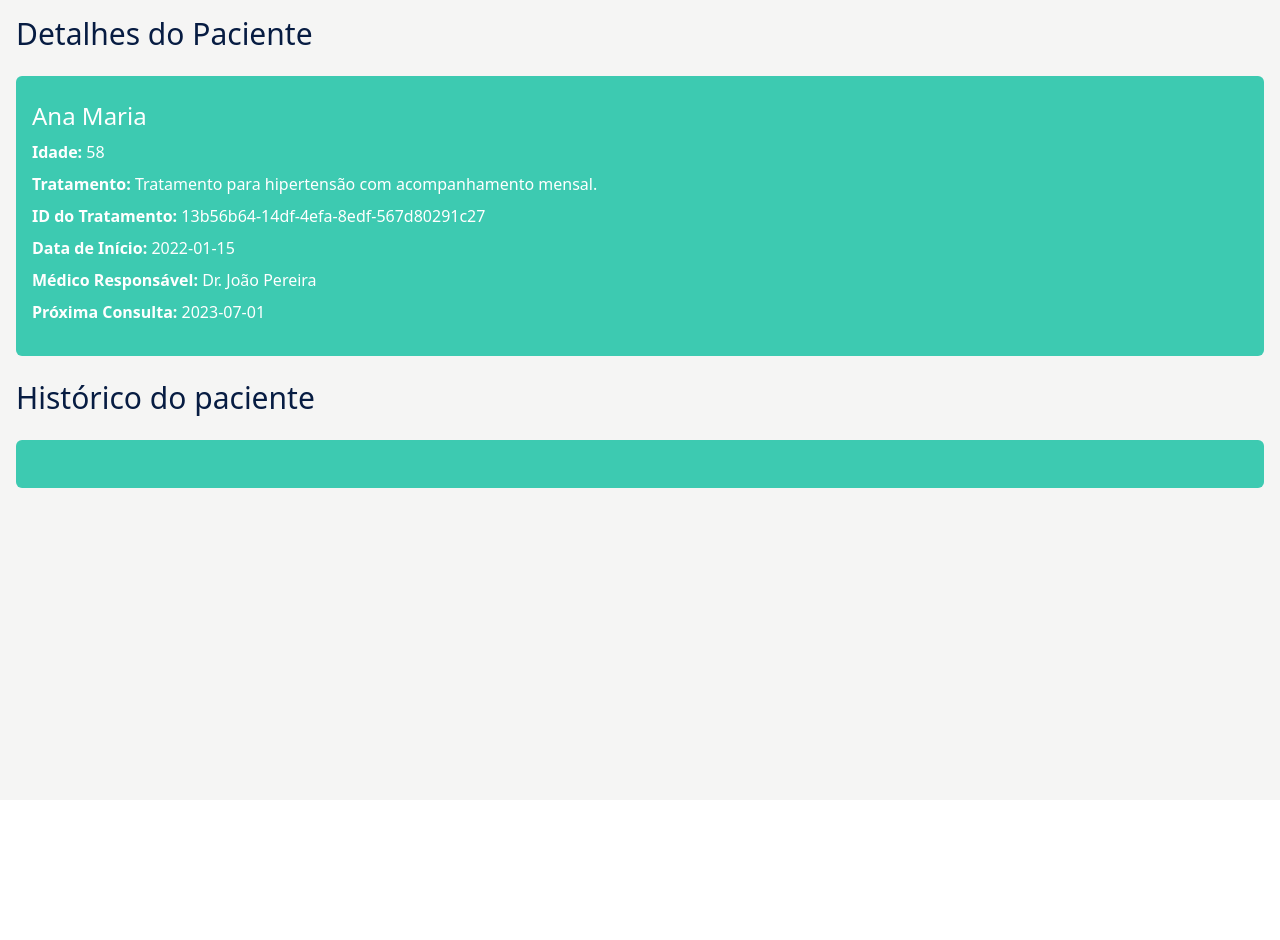
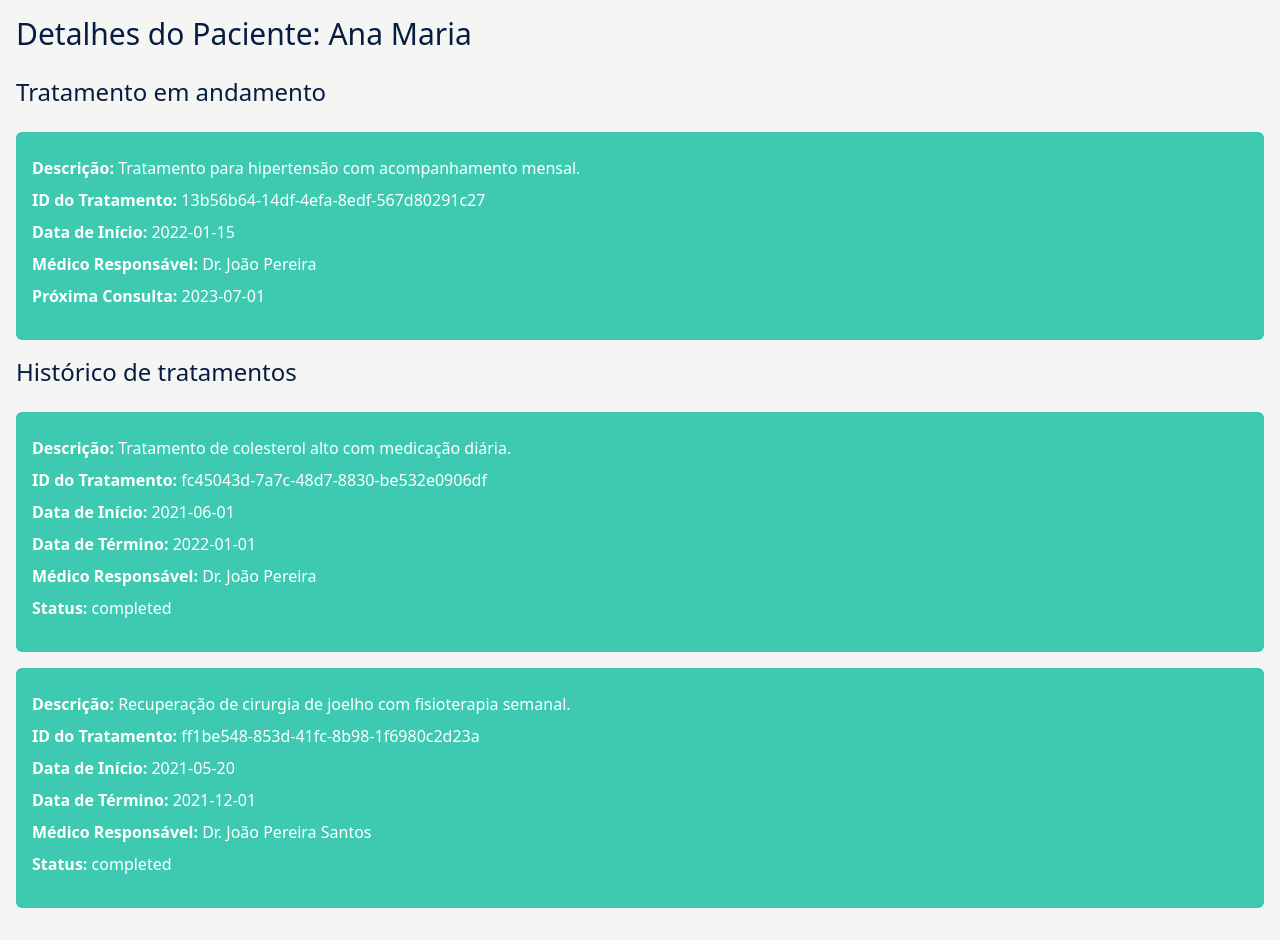
Before and after one commit to mauroDasChagas/hackathon-saude-4.0, a React (Create React App) app in the folder src/frontend/: page /patient/1 in a window 1280 px wide. Before the commit the page ends 800 px from the top, so only its background shows below. Built offline with nearby package versions, Linux system fonts and the light colour scheme.

Commit message:
🔨 feat: adaptation of data to the patient's treatment history structure

```diff
--- a/src/frontend/src/components/Card.jsx
+++ b/src/frontend/src/components/Card.jsx
@@ -1,15 +1,17 @@
 import React from 'react';
 import { Link } from 'react-router-dom';
 
-const Card = ({ id, name, age, treatment, doctor, nextAppointment }) => {
+const Card = ({ id, name, age, treatments }) => {
+    const currentTreatment = treatments[0];
+
     return (
         <Link to={`/patient/${id}`} className="block">
             <div className="bg-primary px-4 py-6 rounded-md hover:bg-secondary">
                 <h2 className="text-2xl mb-2">{name}</h2>
                 <p className="mb-1"><strong>Idade:</strong> {age}</p>
-                <p className="mb-1"><strong>Tratamento:</strong> {treatment}</p>
-                <p className="mb-1"><strong>Médico Responsável:</strong> {doctor}</p>
-                <p><strong>Próxima Consulta:</strong> {nextAppointment}</p>
+                <p className="mb-1"><strong>Tratamento Atual:</strong> {currentTreatment.description}</p>
+                <p className="mb-1"><strong>Médico:</strong> {currentTreatment.doctor}</p>
+                <p><strong>Próxima Consulta:</strong> {currentTreatment.nextAppointment}</p>
             </div>
         </Link>
     );
--- /dev/null
+++ b/src/frontend/src/mockedData/patientsDataLake.js
@@ -0,0 +1,58 @@
+import { v4 as uuidv4 } from 'uuid';
+
+export const mockData = [
+    {
+        _id: 1,
+        name: 'Ana Maria',
+        age: 58,
+        treatments: [
+            {
+                treatmentId: uuidv4(),
+                description: 'Tratamento para hipertensão com acompanhamento mensal.',
+                startDate: '2022-01-15',
+                doctor: 'Dr. João Pereira',
+                nextAppointment: '2023-07-01',
+                status: 'ongoing'
+            },
+            {
+                treatmentId: uuidv4(),
+                description: 'Tratamento de colesterol alto com medicação diária.',
+                startDate: '2021-06-01',
+                endDate: '2022-01-01',
+                doctor: 'Dr. João Pereira',
+                status: 'completed'
+            },
+            {
+                treatmentId: uuidv4(),
+                description: 'Recuperação de cirurgia de joelho com fisioterapia semanal.',
+                startDate: '2021-05-20',
+                endDate: '2021-12-01',
+                doctor: 'Dr. João Pereira Santos',
+                status: 'completed'
+            }
+        ]
+    },
+    {
+        _id: 2,
+        name: 'Carlos Silva',
+        age: 45,
+        treatments: [
+            {
+                treatmentId: uuidv4(),
+                description: 'Recuperação de cirurgia de joelho com fisioterapia semanal.',
+                startDate: '2022-05-20',
+                doctor: 'Dr. Miguel Oliveira',
+                nextAppointment: '2023-06-28',
+                status: 'ongoing'
+            },
+            {
+                treatmentId: uuidv4(),
+                description: 'Tratamento de fratura no braço com imobilização.',
+                startDate: '2020-12-01',
+                endDate: '2021-04-01',
+                doctor: 'Dr. Miguel Oliveira',
+                status: 'completed'
+            }
+        ]
+    },
+];
--- a/src/frontend/src/pages/DoctorHome.jsx
+++ b/src/frontend/src/pages/DoctorHome.jsx
@@ -1,6 +1,6 @@
 import React, { useState } from 'react';
 import Card from '../components/Card';
-import { mockData } from '../mockedData/patients';
+import { mockData } from '../mockedData/patientsDataLake';
 
 const userName = "Renan";
 
@@ -10,6 +10,11 @@ const DoctorHome = () => {
     const filteredPatients = mockData.filter(patient =>
         patient.name.toLowerCase().includes(searchTerm.toLowerCase())
     );
+
+    const patientsWithOngoingTreatments = filteredPatients.map(patient => ({
+        ...patient,
+        treatments: patient.treatments.filter(treatment => treatment.status === 'ongoing')
+    })).filter(patient => patient.treatments.length > 0);
 
     return (
         <div className="p-4 bg-stone-100 min-h-screen text-white">
@@ -27,15 +32,13 @@ const DoctorHome = () => {
                 />
             </div>
             <div className="grid grid-cols-1 md:grid-cols-2 lg:grid-cols-3 gap-4">
-                {filteredPatients.map(patient => (
+                {patientsWithOngoingTreatments.map(patient => (
                     <Card
-                        key={patient.id}
-                        id={patient.id}
+                        key={patient._id}
+                        id={patient._id}
                         name={patient.name}
                         age={patient.age}
-                        treatment={patient.treatment}
-                        doctor={patient.doctor}
-                        nextAppointment={patient.nextAppointment}
+                        treatments={patient.treatments}
                     />
                 ))}
             </div>
--- a/src/frontend/src/pages/Login.jsx
+++ b/src/frontend/src/pages/Login.jsx
@@ -13,7 +13,7 @@ const Login = ({ onLogin }) => {
     return (
         <div className="flex h-screen justify-center items-center bg-gradient-to-r from-teal-300 to-teal-500 text-white">
             <div className="bg-white p-8 rounded-lg shadow-lg text-center w-full max-w-md">
-                <h1 className="text-4xl mb-8 text-secondary">Bem-vindo(a) à Open Health</h1>
+                <h1 className="text-4xl mb-8 text-secondary">Bem-vindo(a) à <strong>MedSync</strong></h1>
                 <div className="mb-4">
                     <input
                         type="text"
--- a/src/frontend/src/pages/PatientDetailsPage.jsx
+++ b/src/frontend/src/pages/PatientDetailsPage.jsx
@@ -1,34 +1,54 @@
 import React from 'react';
 import { useParams } from 'react-router-dom';
-import { mockData } from '../mockedData/patients';
+import { mockData } from '../mockedData/patientsDataLake';
 
-const PatientDetails = () => {
+const PatientDetailsPage = () => {
     const { id } = useParams();
-    const patient = mockData.find(p => p.id === parseInt(id));
+    const patient = mockData.find(p => p._id === parseInt(id));
 
     if (!patient) {
         return <div className="p-4 bg-stone-100 min-h-screen text-white">Paciente não encontrado</div>;
     }
 
+    const activeTreatments = patient.treatments.filter(treatment => treatment.status === 'ongoing');
+    const completedTreatments = patient.treatments.filter(treatment => treatment.status === 'completed');
+
     return (
         <div className="p-4 bg-stone-100 min-h-screen text-white">
-            <h1 className="text-3xl text-secondary mb-6">Detalhes do Paciente</h1>
-            <div className="bg-primary px-4 py-6 rounded-md">
-                <h2 className="text-2xl mb-2">{patient.name}</h2>
-                <p className="mb-2"><strong>Idade:</strong> {patient.age}</p>
-                <p className="mb-2"><strong>Tratamento:</strong> {patient.treatment}</p>
-                <p className="mb-2"><strong>ID do Tratamento:</strong> {patient.treatmentId}</p>
-                <p className="mb-2"><strong>Data de Início:</strong> {patient.startDate}</p>
-                <p className="mb-2"><strong>Médico Responsável:</strong> {patient.doctor}</p>
-                <p className="mb-2"><strong>Próxima Consulta:</strong> {patient.nextAppointment}</p>
-            </div>
+            <h1 className="text-3xl text-secondary mb-6">Detalhes do Paciente: {patient.name}</h1>
 
-            <h1 className="text-3xl mt-6 mb-6 text-secondary mb-6">Histórico do paciente</h1>
-            <div className="bg-primary px-4 py-6 rounded-md">
+            <h2 className="text-2xl text-secondary mb-6">Tratamento em andamento</h2>
+            {activeTreatments.length > 0 ? (
+                activeTreatments.map(treatment => (
+                    <div key={treatment.treatmentId} className="bg-primary px-4 py-6 rounded-md mb-4">
+                        <p className="mb-2"><strong>Descrição:</strong> {treatment.description}</p>
+                        <p className="mb-2"><strong>ID do Tratamento:</strong> {treatment.treatmentId}</p>
+                        <p className="mb-2"><strong>Data de Início:</strong> {treatment.startDate}</p>
+                        <p className="mb-2"><strong>Médico Responsável:</strong> {treatment.doctor}</p>
+                        <p className="mb-2"><strong>Próxima Consulta:</strong> {treatment.nextAppointment}</p>
+                    </div>
+                ))
+            ) : (
+                <p className="text-secondary mb-6">Nenhum tratamento em andamento.</p>
+            )}
 
-            </div>
+            <h2 className="text-2xl text-secondary mb-6">Histórico de tratamentos</h2>
+            {completedTreatments.length > 0 ? (
+                completedTreatments.map(treatment => (
+                    <div key={treatment.treatmentId} className="bg-primary px-4 py-6 rounded-md mb-4">
+                        <p className="mb-2"><strong>Descrição:</strong> {treatment.description}</p>
+                        <p className="mb-2"><strong>ID do Tratamento:</strong> {treatment.treatmentId}</p>
+                        <p className="mb-2"><strong>Data de Início:</strong> {treatment.startDate}</p>
+                        <p className="mb-2"><strong>Data de Término:</strong> {treatment.endDate}</p>
+                        <p className="mb-2"><strong>Médico Responsável:</strong> {treatment.doctor}</p>
+                        <p className="mb-2"><strong>Status:</strong> {treatment.status}</p>
+                    </div>
+                ))
+            ) : (
+                <p className="text-secondary mb-6">Nenhum tratamento concluído.</p>
+            )}
         </div>
     );
 }
 
-export default PatientDetails;
+export default PatientDetailsPage;
```
